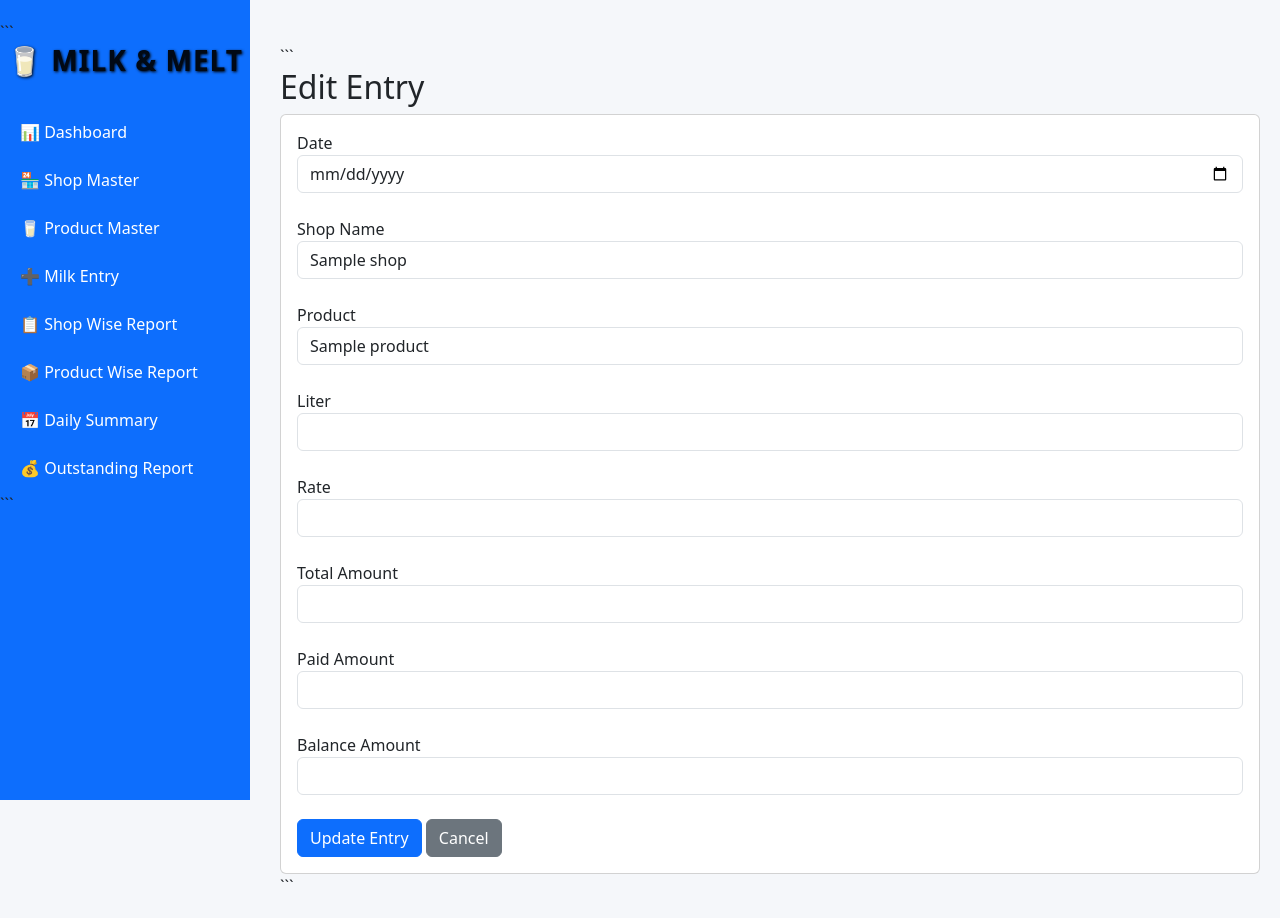
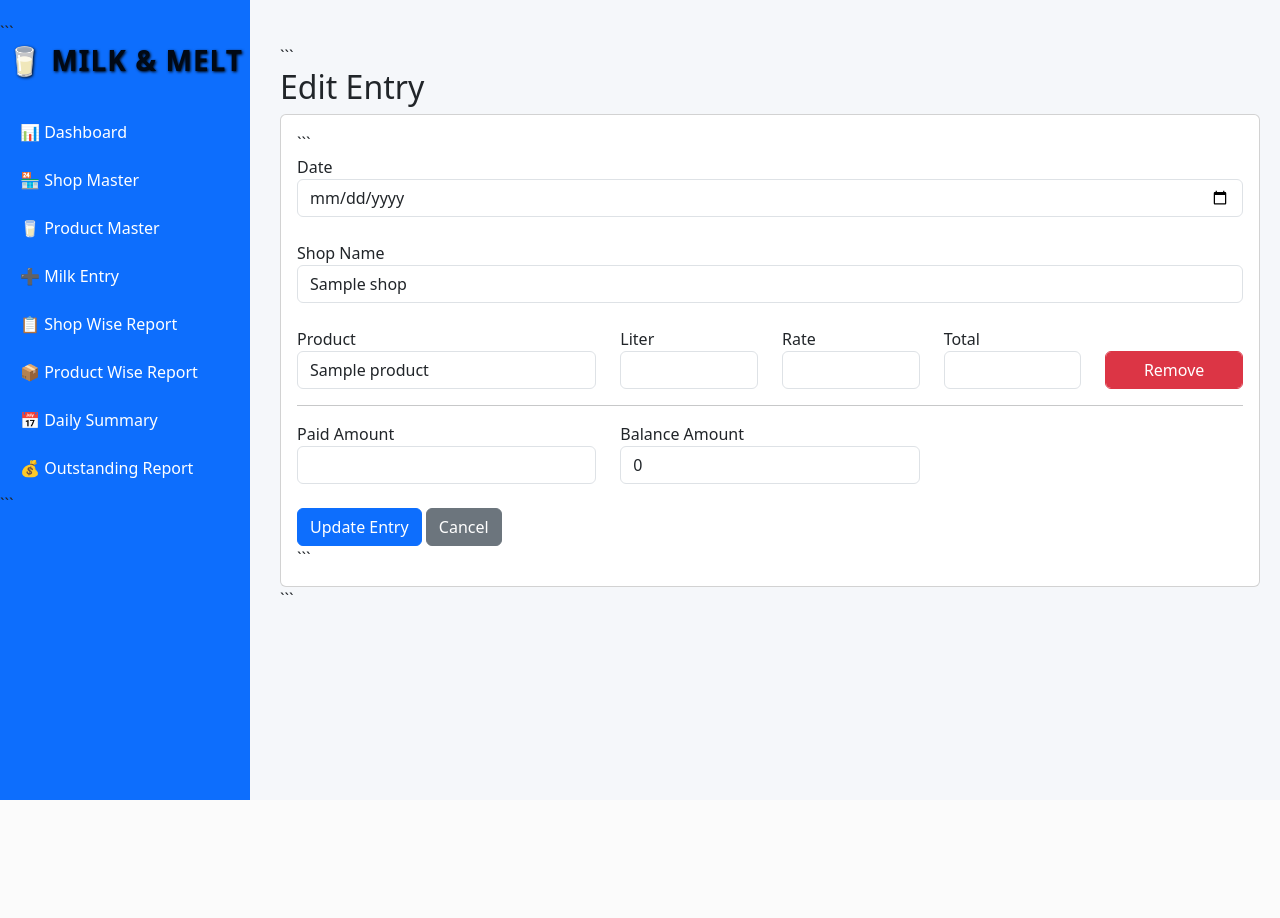
Before and after one commit to mhariprasath-28/Milk-Software, a Flask app: template templates/edit_entry.html in a window 1280 px wide. After the commit the page ends 800 px from the top, so only its background shows below. Run offline with Flask 3, Linux system fonts and the light colour scheme; the template is opened without the code that fills it: most values are stand-ins (such as "Sample title", 1, 10 or a date in 2020).

Commit message:
Update edit_entry.html

````diff
--- a/templates/edit_entry.html
+++ b/templates/edit_entry.html
@@ -6,6 +6,7 @@
 
 <div class="card p-3">
 
+```
 <form method="POST">
 
     <label>Date</label>
@@ -13,7 +14,7 @@
         type="date"
         name="entry_date"
         class="form-control"
-            value="{{ entry[1] }}"
+        value="{{ rows[0][1] }}"
         required>
 
     <br>
@@ -23,7 +24,9 @@
 
         {% for shop in shops %}
         <option value="{{ shop[0] }}"
-                {% if shop[0] == entry[2] %}selected{% endif %}>
+            {% if shop[0] == rows[0][2] %}
+            selected
+            {% endif %}>
             {{ shop[1] }}
         </option>
         {% endfor %}
@@ -32,72 +35,116 @@
 
     <br>
 
+    <div id="productRows">
+
+        {% for row in rows %}
+
+        <div class="row mb-3 product-row">
+
+            <div class="col-md-4">
+
                 <label>Product</label>
-        <select id="product"
-                name="product_id"
-                class="form-control">
+
+                <select name="product_id[]"
+                        class="form-control product">
 
                     {% for product in products %}
                     <option value="{{ product[0] }}"
                             data-rate="{{ product[2] }}"
-                    {% if product[0] == entry[3] %}selected{% endif %}>
+                            {% if product[0] == row[3] %}
+                            selected
+                            {% endif %}>
                         {{ product[1] }}
                     </option>
                     {% endfor %}
 
                 </select>
 
-        <br>
+            </div>
+
+            <div class="col-md-2">
 
                 <label>Liter</label>
-        <input
-            type="number"
-            id="liter"
-            name="liter"
-            class="form-control"
-            value="{{ entry[4] }}">
 
-        <br>
+                <input type="number"
+                       step="0.01"
+                       name="liter[]"
+                       class="form-control liter"
+                       value="{{ row[4] }}"
+                       >
+
+            </div>
+
+            <div class="col-md-2">
 
                 <label>Rate</label>
-        <input
-            type="number"
-            id="rate"
-            name="rate"
-            class="form-control"
-            value="{{ entry[5] }}">
 
-        <br>
+                <input type="number"
+                       name="rate[]"
+                       class="form-control rate"
+                       value="{{ row[5] }}">
 
-        <label>Total Amount</label>
-        <input
-            type="number"
-            id="total"
-            name="total"
-            class="form-control"
-            value="{{ entry[6] }}"
+            </div>
+
+            <div class="col-md-2">
+
+                <label>Total</label>
+
+                <input type="number"
+                       name="total[]"
+                       class="form-control total"
+                       value="{{ row[6] }}"
                        readonly>
 
-        <br>
+            </div>
+
+            <div class="col-md-2">
+
+                <label>&nbsp;</label>
+
+                <button type="button"
+                        class="btn btn-danger form-control remove-row">
+                    Remove
+                </button>
+
+            </div>
+
+        </div>
+
+        {% endfor %}
+
+    </div>
+
+    <hr>
+
+    <div class="row">
+
+        <div class="col-md-4">
 
             <label>Paid Amount</label>
-        <input
-            type="number"
+
+            <input type="number"
                    id="paid"
                    name="paid"
                    class="form-control"
-            value="{{ entry[7] }}">
+                   value="{{ rows[0][7] }}">
 
-        <br>
+        </div>
+
+        <div class="col-md-4">
 
             <label>Balance Amount</label>
-        <input
-            type="number"
+
+            <input type="number"
                    id="balance"
                    name="balance"
                    class="form-control"
-            value="{{ entry[8] }}"
+                   value="{{ rows[0][8] }}"
                    readonly>
+
+        </div>
+
+    </div>
 
     <br>
 
@@ -112,31 +159,56 @@
     </a>
 
 </form>
+```
 
 </div>
 
 <script>
 
-const product = document.getElementById("product");
-const liter = document.getElementById("liter");
-const rate = document.getElementById("rate");
-const total = document.getElementById("total");
-const paid = document.getElementById("paid");
-const balance = document.getElementById("balance");
+function calculateRow(row) {
 
-function calculate() {
+    let liter =
+        parseFloat(row.querySelector(".liter").value) || 0;
 
-    let ltr = parseFloat(liter.value) || 0;
-    let rt = parseFloat(rate.value) || 0;
-    let pd = parseFloat(paid.value) || 0;
+    let rate =
+        parseFloat(row.querySelector(".rate").value) || 0;
 
-    let totalAmount = ltr * rt;
+    let total = liter * rate;
 
-    total.value = totalAmount;
-    balance.value = totalAmount - pd;
+    row.querySelector(".total").value = total;
+
+    calculateBalance();
 }
 
-product.addEventListener("change", function () {
+function calculateBalance() {
+
+    let grandTotal = 0;
+
+    document.querySelectorAll(".total")
+        .forEach(function(item){
+
+            grandTotal +=
+                parseFloat(item.value) || 0;
+
+        });
+
+    let paid =
+        parseFloat(
+            document.getElementById("paid").value
+        ) || 0;
+
+    document.getElementById("balance").value =
+        grandTotal - paid;
+}
+
+document.querySelectorAll(".product-row")
+    .forEach(function(row){
+
+        let product = row.querySelector(".product");
+        let rate = row.querySelector(".rate");
+        let liter = row.querySelector(".liter");
+
+        product.addEventListener("change", function(){
 
             let selected =
                 product.options[product.selectedIndex];
@@ -144,11 +216,34 @@ product.addEventListener("change", function () {
             rate.value =
                 selected.getAttribute("data-rate") || 0;
 
-    calculate();
+            calculateRow(row);
+
         });
 
-liter.addEventListener("input", calculate);
-paid.addEventListener("input", calculate);
+        rate.addEventListener("input", function(){
+
+            calculateRow(row);
+
+        });
+
+        liter.addEventListener("input", function(){
+
+            calculateRow(row);
+
+        });
+
+    });
+document.getElementById("paid")
+    .addEventListener(
+        "input",
+        calculateBalance
+    );
+
+window.onload = function () {
+
+    calculateBalance();
+
+};
 
 </script>
 
````
Lines whose indentation alone changed are shown as unchanged.
